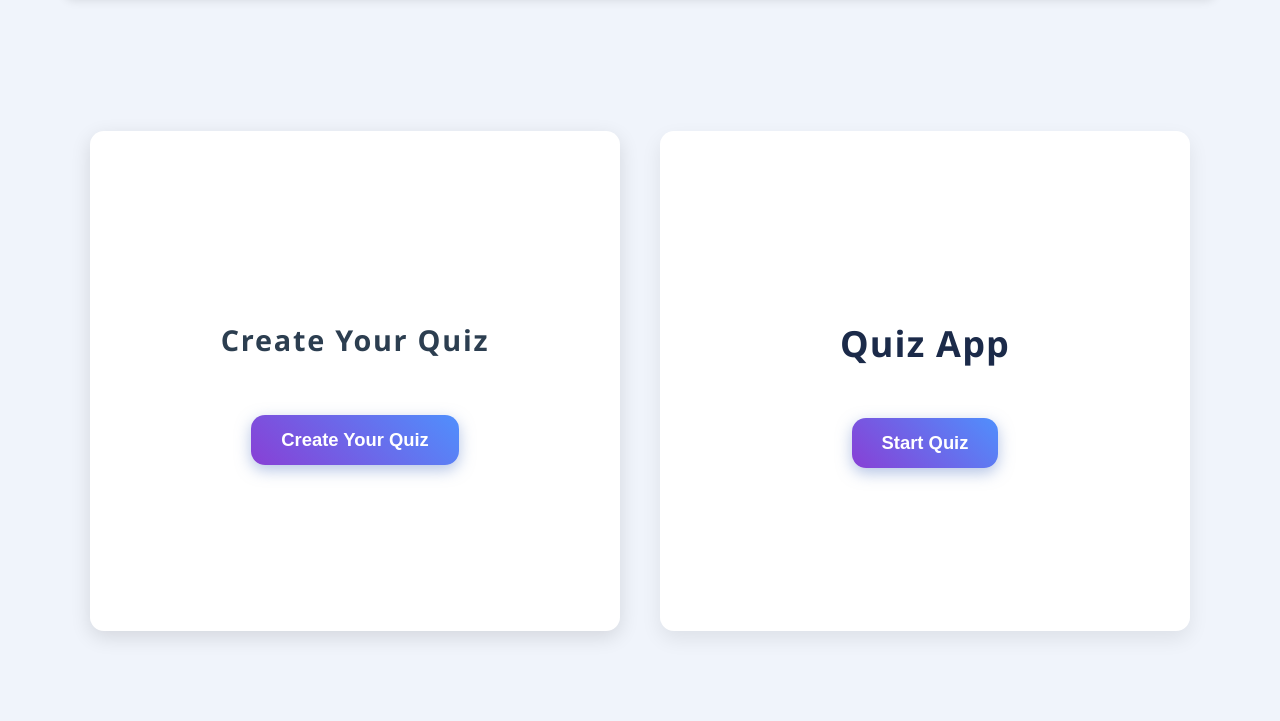
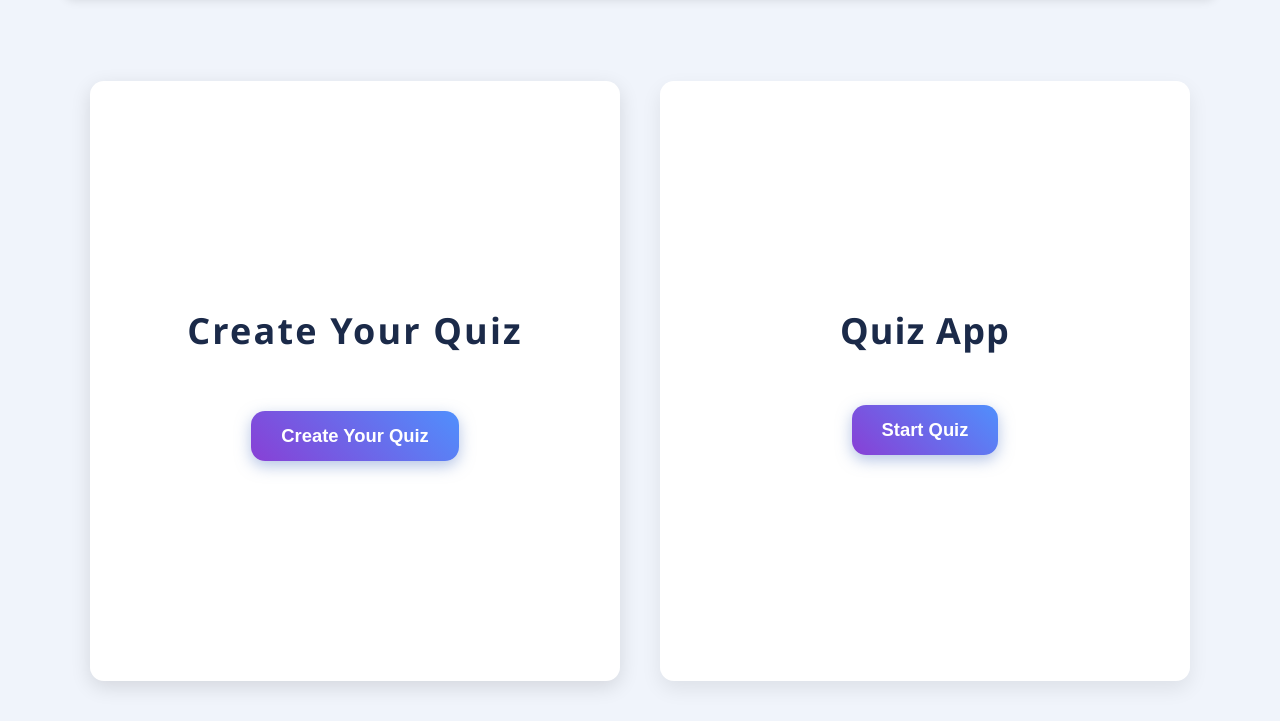
Before and after one commit to t4runjangra/practice-projects, a plain HTML site: page quiz/index.html in a window 1280 px wide. Shown: the part 79-800 px from the top of the page. Drawn offline with Linux system fonts and the light colour scheme.

Commit message:
fixed css

```diff
--- a/quiz/style.css
+++ b/quiz/style.css
@@ -93,7 +93,7 @@ body {
   box-shadow: 0 6px 20px rgba(0, 0, 0, 0.12);
   padding: 52px 0px;
   width: 100%;
-  height: 500px;
+  height: 100%;
   box-sizing: border-box;
   font-family: "Segoe UI", Tahoma, Geneva, Verdana, sans-serif;
   transition: transform 0.5s ease, box-shadow 0.5s ease;
@@ -102,8 +102,8 @@ body {
 
 .quiz-creator h2 {
   font-weight: 700;
-  font-size: 1.8rem;
-  color: #2c3e50;
+  font-size: 2.25rem;
+  color: #1b2a49;;
   margin-bottom: 28px;
   text-align: center;
   padding-bottom: 8px;
@@ -124,7 +124,7 @@ body {
   user-select: none;
 }
 
-#create-quiz-form{
+#create-quiz-form {
   width: 100%;
 }
 .quiz-creator textarea,
@@ -184,7 +184,7 @@ body {
   user-select: none;
   box-shadow: 0 4px 15px rgba(52, 152, 219, 0.4);
   transition: background-color 0.3s ease, box-shadow 0.25s ease,
-  transform 0.15s ease;
+    transform 0.15s ease;
 }
 
 #add-question-btn:hover,
@@ -216,7 +216,7 @@ body {
   border-radius: 14px;
   box-shadow: 0 8px 20px rgba(0, 0, 0, 0.08);
   width: 500px;
-  height: 500px;
+  height: 100%;
   text-align: center;
   transition: transform 0.5s ease, box-shadow 0.5s ease;
   will-change: transform, box-shadow;
@@ -244,7 +244,7 @@ h1 {
   font-weight: 500;
 }
 
-#quiz-container{
+#quiz-container {
   width: 80%;
 }
 
@@ -290,6 +290,7 @@ button {
   box-shadow: 0 5px 15px rgba(106, 137, 204, 0.5);
   transition: background 0.3s ease, transform 0.2s ease;
   user-select: none;
+  margin-bottom: 25px;
 }
 
 button:hover,
@@ -357,7 +358,8 @@ button:focus-visible {
   cursor: pointer;
   user-select: none;
   box-shadow: 0 4px 15px rgba(52, 152, 219, 0.4);
-  transition: background-color 0.3s ease, box-shadow 0.25s ease,transform 0.15s ease;
+  transition: background-color 0.3s ease, box-shadow 0.25s ease,
+    transform 0.15s ease;
 }
 #result-message {
   margin-top: 20px;
@@ -385,19 +387,19 @@ button:focus-visible {
   text-decoration: none;
 }
 @media (max-width: 900px) {
-  .nav-container{
-    width:100% ;
+  .nav-container {
+    width: 100%;
   }
   .main-wrapper {
     flex-direction: column;
     margin: 20px auto;
   }
-  .quiz-creator{
+  .quiz-creator {
     width: 100%;
-
   }
   .container {
     width: 100%;
     min-height: auto;
+    padding: 52px 0px;
   }
 }
```
